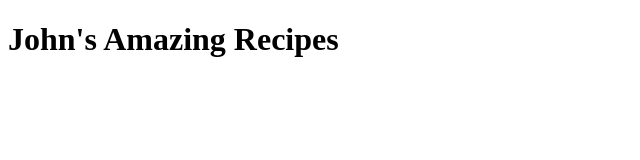
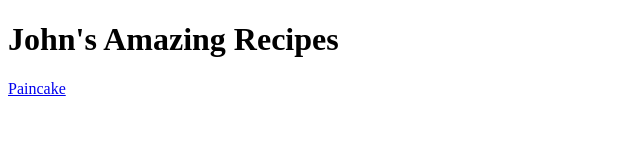
Before and after one commit to jvgp100/odin-recipes, a plain HTML site: page index.html in a window 1280 px wide. Shown: the full height of the page, 0-640 px from the left. Drawn offline with Linux system fonts and the light colour scheme.

Commit message:
Add index.html

```diff
--- a/index.html
+++ b/index.html
@@ -8,5 +8,6 @@
 </head>
 <body>
     <h1>John's Amazing Recipes</h1>
+    <a href="recipes/paincake.html">Paincake</a>
 </body>
 </html>
```
